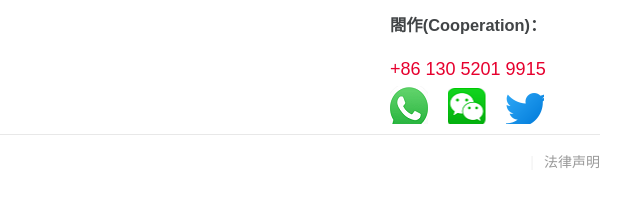
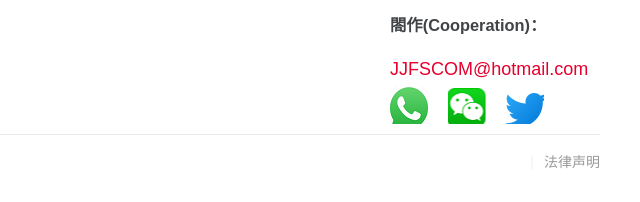
Before and after one commit to michaeltwo/jjweb, a plain HTML site: page career.html in a window 1280 px wide. Shown: the part 1678-1880 px from the top of the page, 640-1280 px from the left. Drawn offline with Linux system fonts and the light colour scheme; grey boxes are pictures that could not be loaded.

Commit message:
Update career.html
update mailbox

```diff
--- a/career.html
+++ b/career.html
@@ -249,7 +249,7 @@
 			<h3 class="h4">撥號(Mobile):</h3>
 			<p>+86 130 5201 9915</p>
 			<h3 class="h4">閤作(Cooperation)：</h3>
-			<p>+86 130 5201 9915</p>
+			<p>JJFSCOM@hotmail.com</p>
 			<div class="erweima">
 				<ul>
 					<li class="li1">
```
